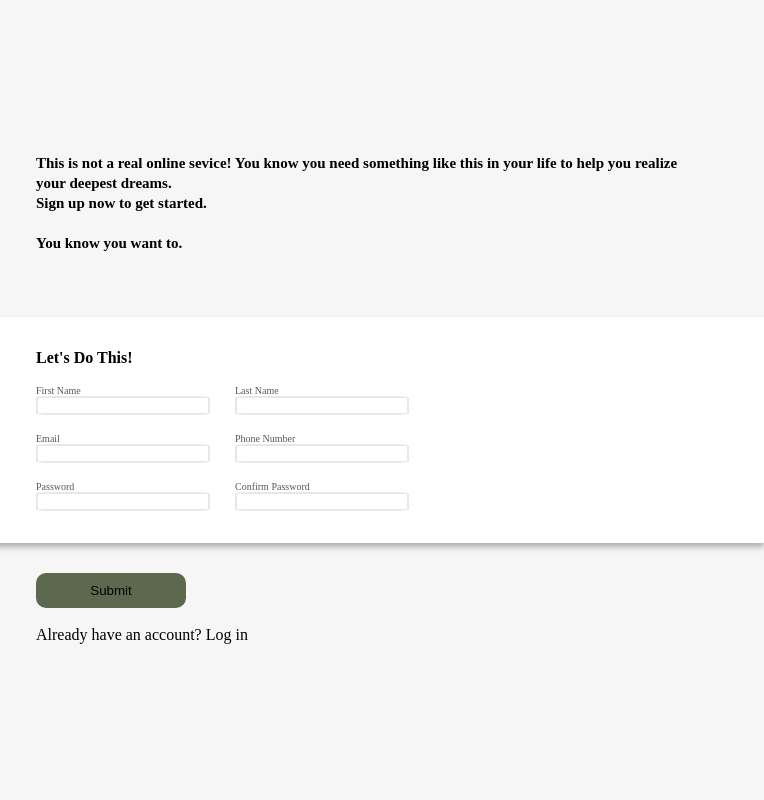
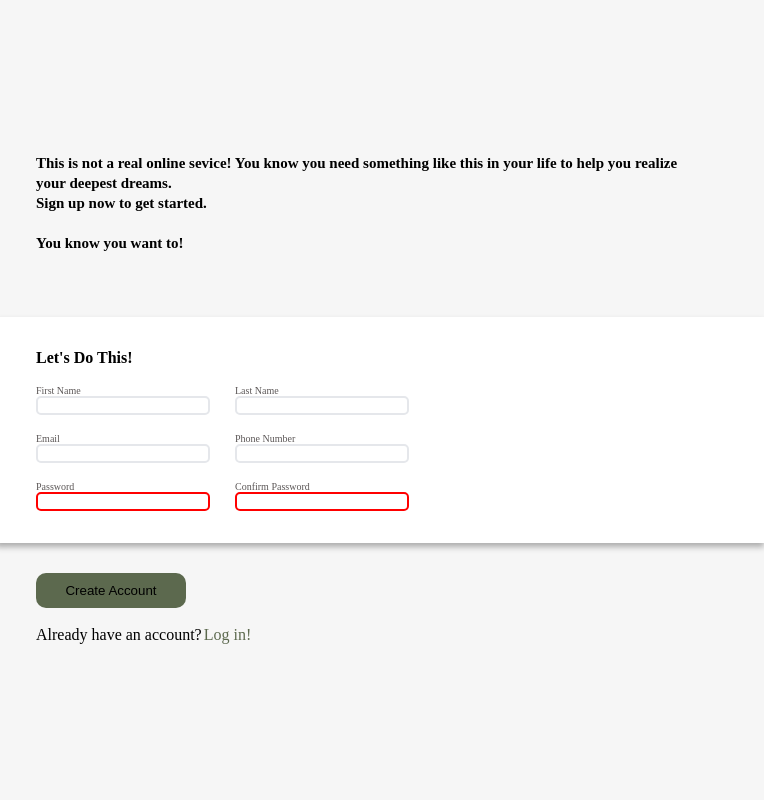
Before and after one commit to Dmoore8122/sign-up-form, a plain HTML site: page index.html in a window 1280 px wide. Shown: the full height of the page, 516-1280 px from the left. Drawn offline with Linux system fonts and the light colour scheme.

Commit message:
Project complete!

```diff
--- a/form.css
+++ b/form.css
@@ -72,10 +72,15 @@
 }
 
 input {
-    border: 2px solid #e5e7eb;
-    border-radius: 10%;
+    border: 2px solid #E5E7EB;
+    border-radius: 5px;
     width: 170px;
 }
+
+input:invalid {
+    border-color: red;
+}
+
 
 #info p {
     display: flex;
@@ -126,3 +131,13 @@ label {
     color: rgb(92, 87, 87);
     font-size: 10px;
 }
+
+.the-end {
+    display: flex;
+    flex-direction: row;
+    gap: 2px;
+}
+
+/*input:invalid:not(:focus) {
+  border-color: red;
+}*/
--- a/index.html
+++ b/index.html
@@ -28,7 +28,7 @@
             Sign up now to get started.
             <br>
             <br>
-            You know you want to.
+            You know you want to!
             </p>
             </div>
 
@@ -71,12 +71,12 @@
             <section>
                 <p>
                     <label for="pwd">Password</label>
-                    <input type="password" id="pwd" name="password">
+                    <input type="password" id="pwd" name="password" required>
                 </p>
 
                 <p>
                     <label for="confirm-pwd">Confirm Password</label>
-                    <input type="password" id="confirm-pwd" name="confirm-user">
+                    <input type="password" id="confirm-pwd" name="confirm-user" required>
                 </p>
             </section>
             </div>
@@ -85,9 +85,11 @@
             </div>
 
             <div id="submit">
-                <button id="submit-it" type="submit">Submit</button>
+                <button id="submit-it" type="submit">Create Account</button>
                 <br>
-                <p>Already have an account? Log in</p>
+                <div class="the-end">
+                <p>Already have an account? </p> <p style="color: #5c694e;"> Log in!</p>
+                </div>
             </div>
         </div>
     </div>
```
